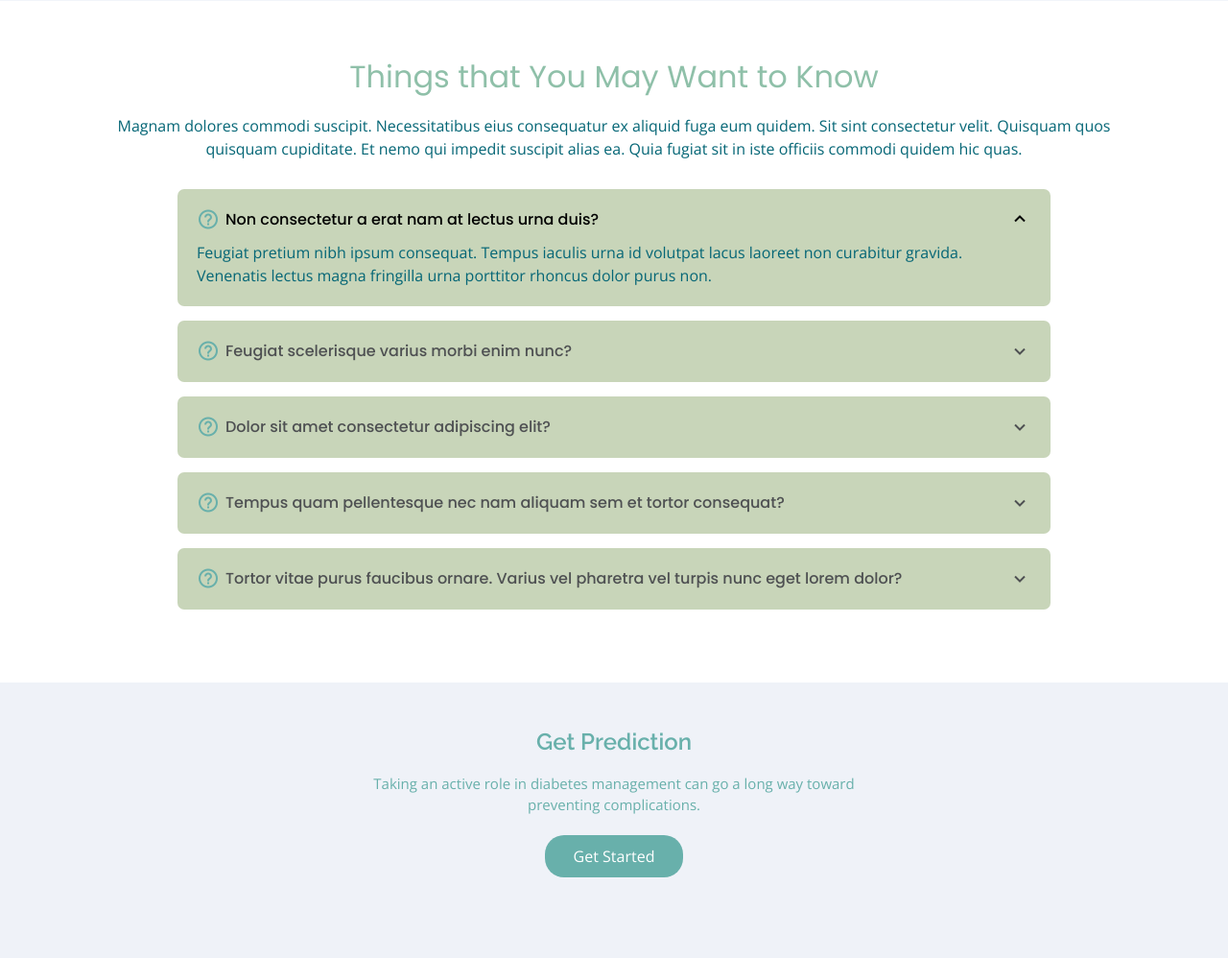
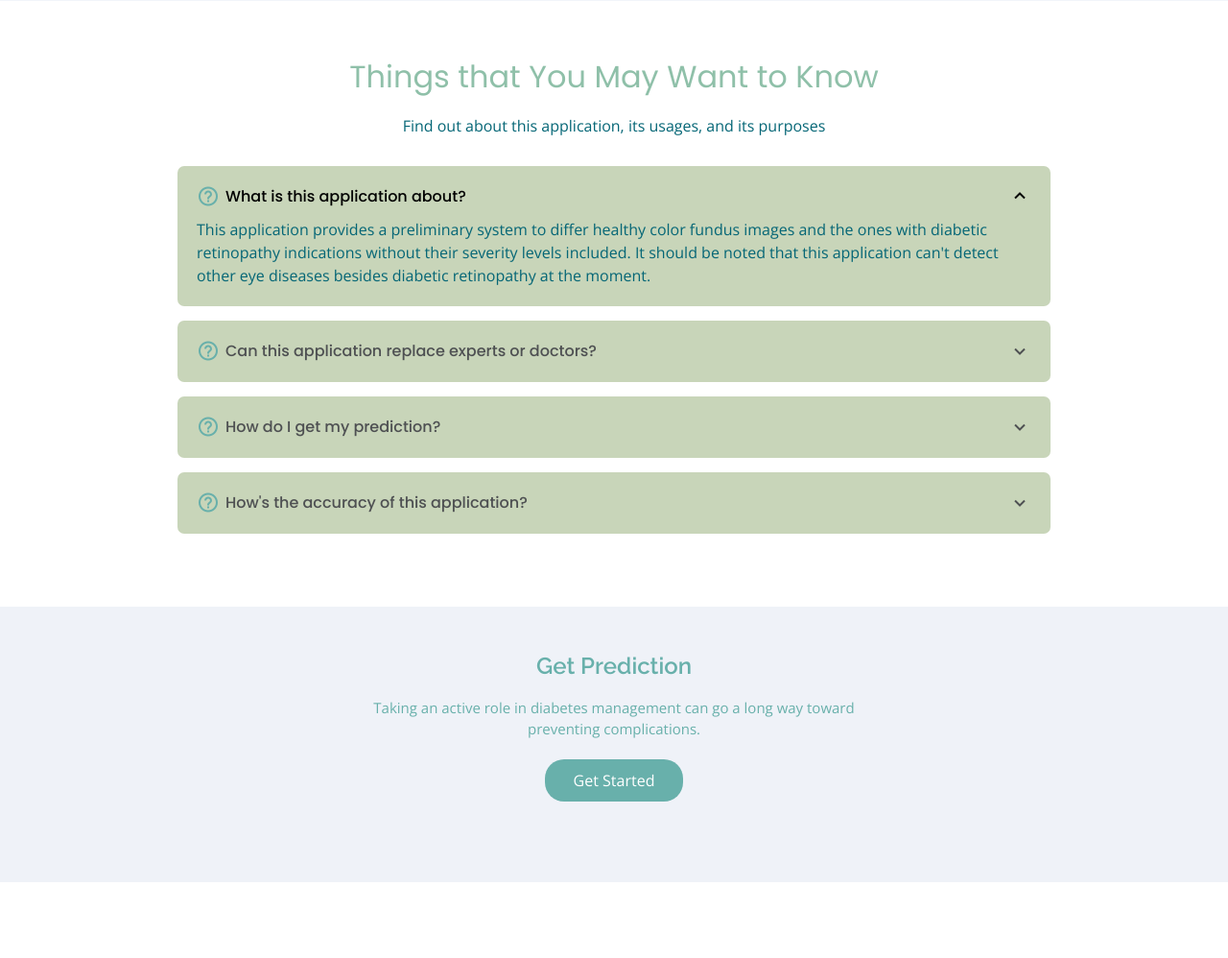
Before and after one commit to yunika5699/skripsi_yunika, a Flask app: page / in a window 1280 px wide. Shown: the part 2459-3457 px from the top of the page at 96% size. After the commit the page ends 3378 px from the top, so only its background shows below. Run offline with Flask 2, Linux system fonts and the light colour scheme; parts of the project's set-up code (start-up, migrations or seed data) failed here and were passed over; some libraries are stand-ins or nearby versions.

Commit message:
content and minor changes

```diff
--- a/templates/Predict.html
+++ b/templates/Predict.html
@@ -43,7 +43,7 @@
   <script src="https://cdnjs.cloudflare.com/ajax/libs/popper.js/1.16.0/umd/popper.min.js"></script>
   <script src="https://maxcdn.bootstrapcdn.com/bootstrap/4.5.2/js/bootstrap.min.js"></script>
 
-  <title>Get Prediction - Nama Aplikasi</title>
+  <title>Get Prediction - Diabetic Retinopathy</title>
   <meta content="" name="descriptison">
   <meta content="" name="keywords">
 
@@ -71,7 +71,7 @@
     <div class="container d-flex align-items-center">
 
       <div class="logo mr-auto">
-        <h1 class="text-light"><a href="{{ url_for('home') }}">Nama Aplikasi</a></h1>
+        <h1 class="text-light"><a href="{{ url_for('home') }}"></a></h1>
       </div>
 
       <nav class="nav-menu d-none d-lg-block">
--- a/templates/index.html
+++ b/templates/index.html
@@ -5,7 +5,7 @@
   <meta charset="utf-8">
   <meta content="width=device-width, initial-scale=1.0" name="viewport">
 
-  <title>Nama Aplikasi</title>
+  <title>Diabetic Retinopathy</title>
   <meta content="" name="descriptison">
   <meta content="" name="keywords">
 
@@ -31,7 +31,7 @@
     <div class="container d-flex align-items-center">
 
       <div class="logo mr-auto">
-        <h1 class="text-light"><a href="{{ url_for('home') }}">Nama Aplikasi</a></h1>
+        <h1 class="text-light"><a href="{{ url_for('home') }}"></a></h1>
       </div>
 
       <nav class="nav-menu d-none d-lg-block">
@@ -146,7 +146,7 @@
     </section>
     <!-- End App Features Section -->
 
-    <!-- ======= Testimonials Section ======= -->
+    <!-- ======= Severity Section ======= -->
     <section id="testimonials" class="testimonials section-bg">
       <div class="container">
 
@@ -226,71 +226,65 @@
 
       </div>
     </section>
-    <!-- End Testimonials Section -->
+    <!-- End Severity Section -->
 
-    <!-- ======= Frequently Asked Questions Section ======= -->
+    <!-- ======= About Application ======= -->
     <section id="faq" class="faq section">
       <div class="container">
 
         <div class="section-title">
 
           <h2>Things that You May Want to Know</h2>
-          <p>Magnam dolores commodi suscipit. Necessitatibus eius consequatur ex aliquid fuga eum quidem. Sit sint consectetur velit. Quisquam quos quisquam cupiditate. Et nemo qui impedit suscipit alias ea. Quia fugiat sit in iste officiis commodi quidem hic quas.</p>
+          <p>Find out about this application, its usages, and its purposes</p>
         </div>
 
         <div class="accordion-list">
           <ul>
             <li data-aos="fade-up">
-              <i class="bx bx-help-circle icon-help"></i> <a data-toggle="collapse" class="collapse" href="#accordion-list-1">Non consectetur a erat nam at lectus urna duis? <i class="bx bx-chevron-down icon-show"></i><i class="bx bx-chevron-up icon-close"></i></a>
+              <i class="bx bx-help-circle icon-help"></i> <a data-toggle="collapse" class="collapse" href="#accordion-list-1">What is this application about?<i class="bx bx-chevron-down icon-show"></i><i class="bx bx-chevron-up icon-close"></i></a>
               <div id="accordion-list-1" class="collapse show" data-parent=".accordion-list">
                 <p>
-                  Feugiat pretium nibh ipsum consequat. Tempus iaculis urna id volutpat lacus laoreet non curabitur gravida. Venenatis lectus magna fringilla urna porttitor rhoncus dolor purus non.
+                  This application provides a preliminary system to differ healthy color fundus images and the ones with diabetic retinopathy indications without their severity levels included. It should be noted that
+                  this application can't detect other eye diseases besides diabetic retinopathy at the moment.
                 </p>
               </div>
             </li>
 
             <li data-aos="fade-up" data-aos-delay="100">
-              <i class="bx bx-help-circle icon-help"></i> <a data-toggle="collapse" href="#accordion-list-2" class="collapsed">Feugiat scelerisque varius morbi enim nunc? <i class="bx bx-chevron-down icon-show"></i><i class="bx bx-chevron-up icon-close"></i></a>
+              <i class="bx bx-help-circle icon-help"></i> <a data-toggle="collapse" href="#accordion-list-2" class="collapsed">Can this application replace experts or doctors? <i class="bx bx-chevron-down icon-show"></i><i class="bx bx-chevron-up icon-close"></i></a>
               <div id="accordion-list-2" class="collapse" data-parent=".accordion-list">
                 <p>
-                  Dolor sit amet consectetur adipiscing elit pellentesque habitant morbi. Id interdum velit laoreet id donec ultrices. Fringilla phasellus faucibus scelerisque eleifend donec pretium. Est pellentesque elit ullamcorper dignissim. Mauris ultrices eros in cursus turpis massa tincidunt dui.
+                  NO. You still need to consult your doctor or specialist based on the result that you've gotten for further informations and treatments.
                 </p>
               </div>
             </li>
 
             <li data-aos="fade-up" data-aos-delay="200">
-              <i class="bx bx-help-circle icon-help"></i> <a data-toggle="collapse" href="#accordion-list-3" class="collapsed">Dolor sit amet consectetur adipiscing elit? <i class="bx bx-chevron-down icon-show"></i><i class="bx bx-chevron-up icon-close"></i></a>
+              <i class="bx bx-help-circle icon-help"></i> <a data-toggle="collapse" href="#accordion-list-3" class="collapsed">How do I get my prediction? <i class="bx bx-chevron-down icon-show"></i><i class="bx bx-chevron-up icon-close"></i></a>
               <div id="accordion-list-3" class="collapse" data-parent=".accordion-list">
                 <p>
-                  Eleifend mi in nulla posuere sollicitudin aliquam ultrices sagittis orci. Faucibus pulvinar elementum integer enim. Sem nulla pharetra diam sit amet nisl suscipit. Rutrum tellus pellentesque eu tincidunt. Lectus urna duis convallis convallis tellus. Urna molestie at elementum eu facilisis sed odio morbi quis
+                  You can start getting your prediction on the Predict page by clicking the "Get Prediction" on the right-top corner of this website or by the "Get Started" button bellow. Don't forget to prepare your
+                  color fundus image(s) beforehand.
                 </p>
               </div>
             </li>
 
             <li data-aos="fade-up" data-aos-delay="300">
-              <i class="bx bx-help-circle icon-help"></i> <a data-toggle="collapse" href="#accordion-list-4" class="collapsed">Tempus quam pellentesque nec nam aliquam sem et tortor consequat? <i class="bx bx-chevron-down icon-show"></i><i class="bx bx-chevron-up icon-close"></i></a>
+              <i class="bx bx-help-circle icon-help"></i> <a data-toggle="collapse" href="#accordion-list-4" class="collapsed">How's the accuracy of this application? <i class="bx bx-chevron-down icon-show"></i><i class="bx bx-chevron-up icon-close"></i></a>
               <div id="accordion-list-4" class="collapse" data-parent=".accordion-list">
                 <p>
-                  Molestie a iaculis at erat pellentesque adipiscing commodo. Dignissim suspendisse in est ante in. Nunc vel risus commodo viverra maecenas accumsan. Sit amet nisl suscipit adipiscing bibendum est. Purus gravida quis blandit turpis cursus in.
+                  Based on the evaluation that had been done during research, this application provides an accuracy of .....
                 </p>
               </div>
             </li>
 
-            <li data-aos="fade-up" data-aos-delay="400">
-              <i class="bx bx-help-circle icon-help"></i> <a data-toggle="collapse" href="#accordion-list-5" class="collapsed">Tortor vitae purus faucibus ornare. Varius vel pharetra vel turpis nunc eget lorem dolor? <i class="bx bx-chevron-down icon-show"></i><i class="bx bx-chevron-up icon-close"></i></a>
-              <div id="accordion-list-5" class="collapse" data-parent=".accordion-list">
-                <p>
-                  Laoreet sit amet cursus sit amet dictum sit amet justo. Mauris vitae ultricies leo integer malesuada nunc vel. Tincidunt eget nullam non nisi est sit amet. Turpis nunc eget lorem dolor sed. Ut venenatis tellus in metus vulputate eu scelerisque.
-                </p>
-              </div>
-            </li>
 
           </ul>
         </div>
 
       </div>
     </section>
-    <!-- End Frequently Asked Questions Section -->
+    <!-- End -->
 
   </main>
   <!-- End #main -->
--- a/templates/info.html
+++ b/templates/info.html
@@ -5,7 +5,7 @@
   <meta charset="utf-8">
   <meta content="width=device-width, initial-scale=1.0" name="viewport">
 
-  <title>Info - Nama Aplikasi</title>
+  <title>Info - Diabetic Retinopathy</title>
   <meta content="" name="descriptison">
   <meta content="" name="keywords">
 
@@ -34,7 +34,7 @@
     <div class="container d-flex align-items-center">
 
       <div class="logo mr-auto">
-        <h1 class="text-light"><a href="{{ url_for('home') }}">Nama Aplikasi</a></h1>
+        <h1 class="text-light"><a href="{{ url_for('home') }}"></a></h1>
         <!-- Uncomment below if you prefer to use an image logo -->
         <!-- <a href="index.html"><img src="assets/img/logo.png" alt="" class="img-fluid"></a>-->
       </div>
```
